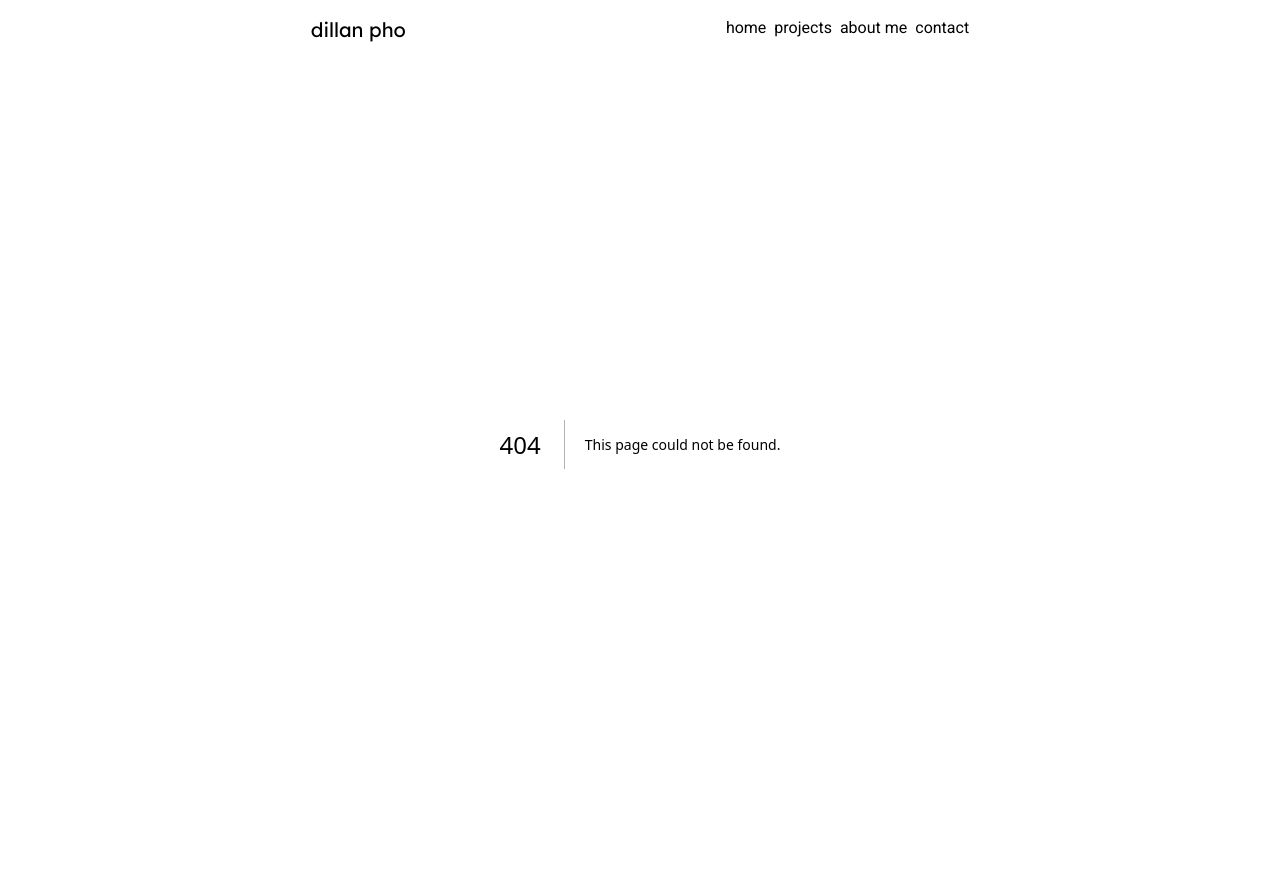
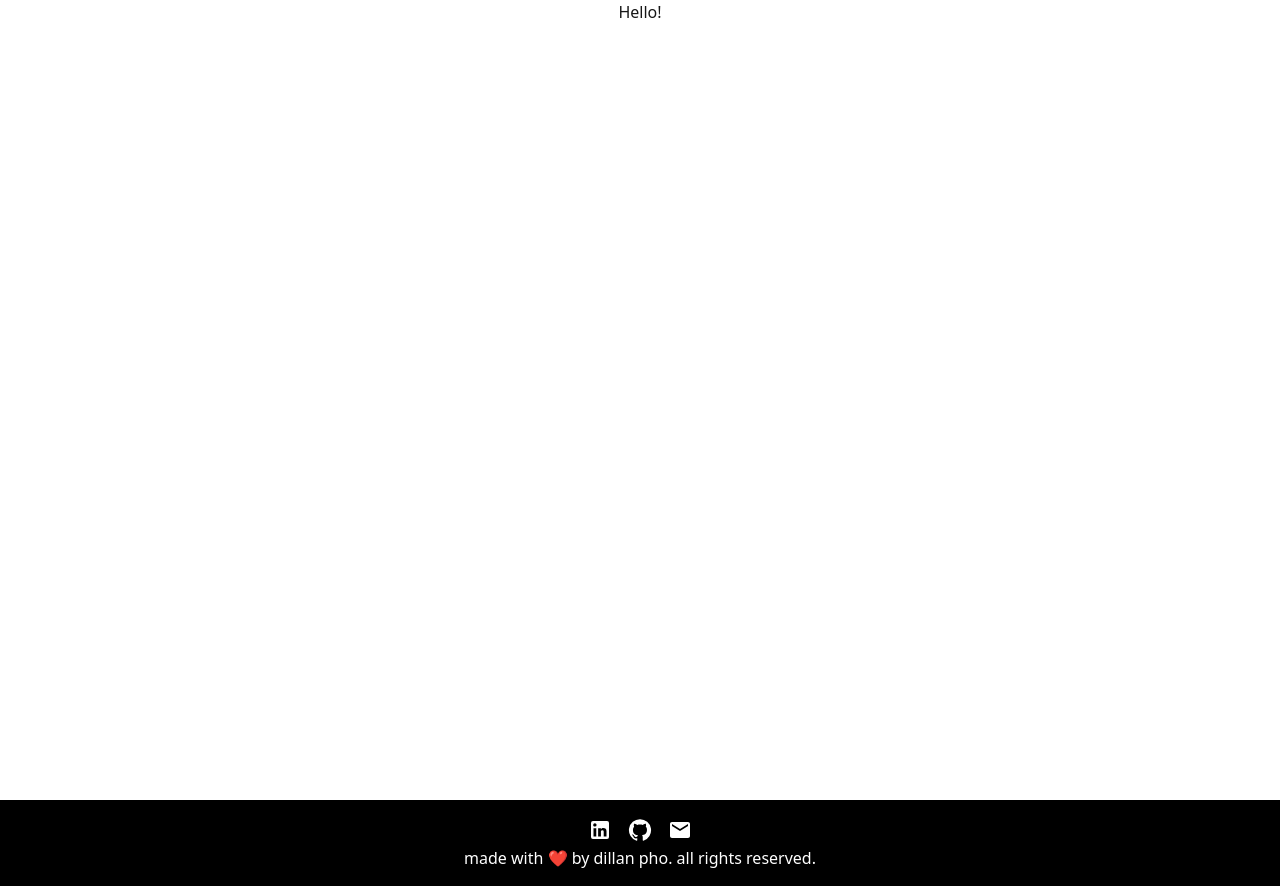
Before and after one commit to yorozoru/personal-website, a Next.js app: page /projects in a window 1280 px wide. Before the commit this address had no page. Before the commit the page ends 844 px from the top, so only its background shows below. Built offline with nearby package versions, Linux system fonts and the light colour scheme.

Commit message:
completed landing page design

```diff
--- a/app/layout.tsx
+++ b/app/layout.tsx
@@ -1,6 +1,7 @@
 import type { Metadata } from "next";
 import HeaderNav from "@/components/HeaderNav";
 import "./globals.css";
+import Footer from "@/components/Footer";
 
 export const metadata: Metadata = {
   title: "Dillan Pho",
@@ -15,10 +16,17 @@ export default function RootLayout({
   return (
     <html lang="en">
       <body>
-      <div className="flex justify-center mt-4">
-        <HeaderNav />
+      <div className="min-h-screen flex flex-col">
+        <div className="absolute z-20 w-full px-8 mt-2">
+          <HeaderNav />
+        </div>
+        <main className="flex-grow">
+          {children}
+        </main>
+        </div>
+        <div className="flex justify-center mt-auto z-20 w-full bg-black" >
+        <Footer />
       </div>
-        {children}
       </body>
     </html>
   );
--- a/app/page.tsx
+++ b/app/page.tsx
@@ -1,4 +1,10 @@
 import LandingPage from "@/components/LandingPage";
+import { Metadata } from "next";
+
+export const metadata: Metadata = {
+  title: "Home | Dillan Pho",
+  description: "Dillan Pho's Personal Website",
+};
 
 export default function Home() {
   return (
--- /dev/null
+++ b/app/projects/page.tsx
@@ -0,0 +1,13 @@
+import { Metadata } from "next";
+
+export const metadata: Metadata = {
+  title: "Projects | Dillan Pho",
+  description: "Projects I've made or contributed to.",
+};
+export default function Projects(){
+    return(
+        <div className="flex justify-center min-h-screen">
+            <h1>Hello!</h1>
+        </div>
+    )
+}
--- /dev/null
+++ b/components/Footer.tsx
@@ -0,0 +1,17 @@
+import LinkedInIcon from '@mui/icons-material/LinkedIn';
+import GitHubIcon from '@mui/icons-material/GitHub';
+import EmailIcon from '@mui/icons-material/Email';
+import Link from 'next/link';
+export default function Footer(){
+    return(
+    <div className="flex flex-col justify-center items-center min-h-full py-4">
+        <div className="flex flex-row gap-4">
+            <Link href="https://www.linkedin.com/in/dillan-pho/" target="_blank"><LinkedInIcon sx={{color:"white"}}/></Link>
+            <Link href="https://github.com/yorozoru/" target="_blank"><GitHubIcon sx={{color:"white"}}/></Link>
+            <Link href="mailto:dillanpho@dilloh.com"><EmailIcon sx={{color:"white"}}/></Link>
+        </div>
+        <h1 className="text-white mt-1">made with ❤️ by dillan pho. all rights reserved.</h1>
+    </div>
+    );
+
+}
--- a/components/HeaderNav.tsx
+++ b/components/HeaderNav.tsx
@@ -17,9 +17,9 @@ const roboto = Roboto({
 
 export default function HeaderNav(){
     return(
-        <div className={`flex flex-row gap-80 font-lexend`}>
-            <Link href="/" className="text-xl">dillan pho</Link>
-            <nav className={`flex flex-row gap-2 text-base font-roboto`}>
+        <div className={`flex flex-row justify-between font-lexend bg-transparent text-white `}>
+            <Link href="/" className="text-3xl">dillan pho</Link>
+            <nav className={`flex flex-row gap-2 text-lg font-roboto`}>
                 <Link href="/">home</Link>
                 <Link href="/projects">projects</Link>
                 <Link href="/education">about me</Link>
--- a/components/LandingPage.tsx
+++ b/components/LandingPage.tsx
@@ -1,7 +1,32 @@
+import Link from "next/link";
+import HeaderNav from "./HeaderNav";
+
 export default function LandingPage(){
     return(
-        <div className="flex justify-center min-h-screen">
-        <p>Hello World!</p>
+        <div className="absolute w-full min-h-screen">
+            {/* Video Background */}
+            <div className="absolute top-0 left-0 w-full h-full overflow-hidden z-0">
+                <div className="absolute top-0 left-0 w-full h-full">
+                    <video
+                        autoPlay
+                        loop
+                        muted
+                        preload="auto"
+                        className="absolute min-w-full min-h-full object-cover"
+                    >
+                        <source src="/new_vid.mp4" type="video/mp4" />
+                        Your browser does not support the video tag.
+                    </video>
+                </div>
+                {/* Dark overlay */}
+                <div className="absolute top-0 left-0 w-full h-full bg-black bg-opacity-50 backdrop-blur-sm"></div>
+            </div>
+            {/* Content */}
+            <div className="relative z-10">
+                <div className="flex justify-center items-center min-h-screen">
+                    <p className="text-white">Hello World!</p>
+                </div>
+            </div>
         </div>
     );
 }
--- a/package.json
+++ b/package.json
@@ -9,6 +9,10 @@
     "lint": "next lint"
   },
   "dependencies": {
+    "@emotion/react": "^11.14.0",
+    "@emotion/styled": "^11.14.0",
+    "@mui/icons-material": "^6.3.1",
+    "@mui/material": "^6.3.1",
     "motion": "^11.16.0",
     "next": "15.1.2",
     "react": "^19.0.0",
```
Also changed, not shown: 2 other files (tests, documents, lock files or other folders).
